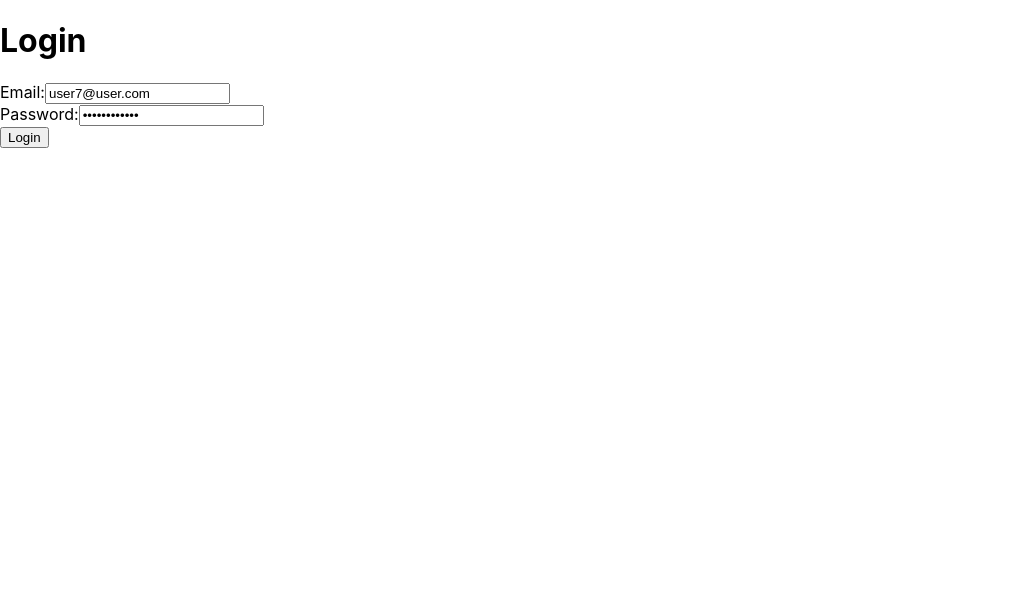
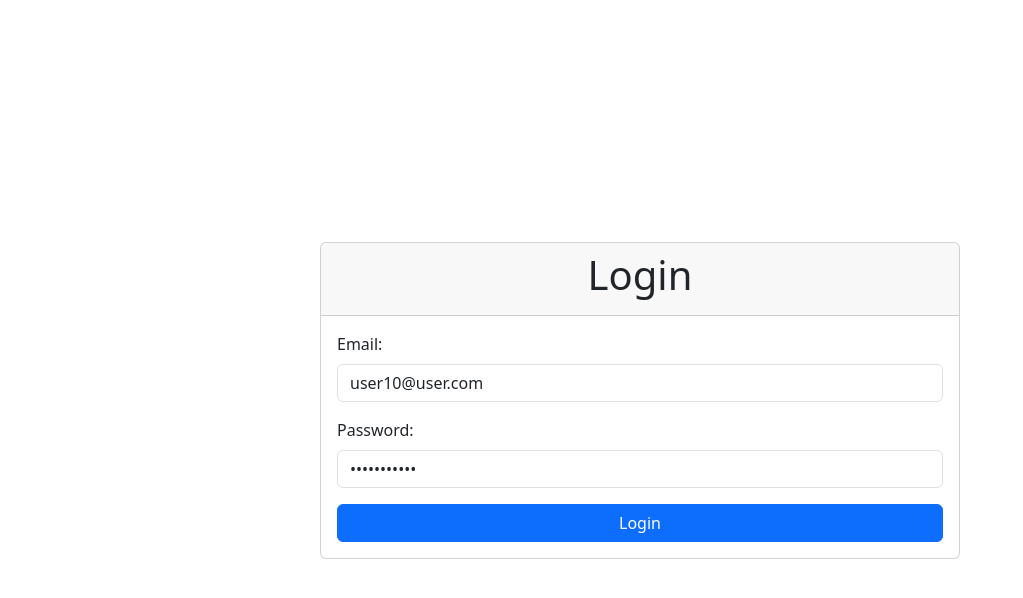
Before and after one commit to gopalkrishnapanda/frontend_react, a React (Create React App) app: page / in a window 1280 px wide. Shown: the top 598 px of the page, without its empty margins (0-1023 px from the left). Built offline with nearby package versions, Linux system fonts and the light colour scheme.

Commit message:
Added Bootstrap and added some minor changes

```diff
--- a/package.json
+++ b/package.json
@@ -3,6 +3,7 @@
   "version": "0.1.0",
   "private": true,
   "dependencies": {
+    "bootstrap": "^5.3.3",
     "cra-template": "1.2.0",
     "jwt-decode": "^4.0.0",
     "react": "^19.0.0",
--- a/src/App.js
+++ b/src/App.js
@@ -1,8 +1,9 @@
 import React, { useEffect, useState } from 'react';
-import { BrowserRouter as Router, Route, Routes, Navigate } from 'react-router-dom';
+import { BrowserRouter as Router, Route, Routes, Navigate, useLocation } from 'react-router-dom';
 import { jwtDecode } from 'jwt-decode';
 import Login from './components/Login';
 import ContactList from './components/ContactList';
+import Navbar from './components/Navbar'; // Import Navbar
 
 const App = () => {
   const [authToken, setAuthToken] = useState(localStorage.getItem('authToken'));
@@ -19,11 +20,13 @@ const App = () => {
           setIsLoggedIn(true);
         } else {
           localStorage.removeItem('authToken');
+          localStorage.removeItem('userId'); // Remove user ID as well
           setAuthToken(null);
           setIsLoggedIn(false);
         }
       } catch (error) {
         localStorage.removeItem('authToken');
+        localStorage.removeItem('userId'); // Remove user ID as well
         setAuthToken(null);
         setIsLoggedIn(false);
       }
@@ -33,6 +36,7 @@ const App = () => {
 
   const handleLogin = () => {
     const token = localStorage.getItem('authToken');
+    const userId = localStorage.getItem('userId'); // Retrieve user ID
     setAuthToken(token);
     setIsLoggedIn(true);
   };
@@ -43,12 +47,31 @@ const App = () => {
 
   return (
     <Router>
+      <NavbarWithConditionalRendering /> {/* Conditionally render Navbar */}
       <Routes>
         <Route path="/" element={<Login onLogin={handleLogin} />} />
         <Route path="/contacts" element={isLoggedIn ? <ContactList /> : <Navigate to="/" />} />
+        {/* Add an About page route if needed */}
+        <Route path="/about" element={<About />} />
       </Routes>
     </Router>
   );
 };
 
+// Component to conditionally render Navbar
+const NavbarWithConditionalRendering = () => {
+  const location = useLocation();
+  const showNavbar = location.pathname !== '/';
+
+  return showNavbar ? <Navbar /> : null;
+};
+
+// About Component (Add a simple About component for demonstration)
+const About = () => (
+  <div className="container mt-5">
+    <h1>About</h1>
+    <p>This is the About page for MyApp.</p>
+  </div>
+);
+
 export default App;
--- a/src/components/ContactList.jsx
+++ b/src/components/ContactList.jsx
@@ -1,28 +1,39 @@
-// src/components/ContactList.js
 import React, { useEffect, useState } from 'react';
 import fetchContacts from '../services/contactService';
+import 'bootstrap/dist/css/bootstrap.min.css';
 
 const ContactList = () => {
   const [contacts, setContacts] = useState([]);
 
   useEffect(() => {
-    fetchContacts()
+    const userId = localStorage.getItem('userId'); // Retrieve user ID from localStorage
+
+    if (userId) {
+      fetchContacts(userId)
         .then(data => {
           setContacts(data);
         })
         .catch(error => {
           console.error('Error fetching contacts:', error);
         });
+    }
   }, []);
 
   return (
-    <div>
-      <h1>Contacts</h1>
-      <ul>
+    <div className="container mt-5">
+      <h1 className="text-center mb-4">Contacts</h1>
+      <div className="row">
         {contacts.map(contact => (
-          <li key={contact.id}>{contact.name}: {contact.phno}</li>
+          <div key={contact.id} className="col-md-4 mb-3">
+            <div className="card bg-light">
+              <div className="card-body">
+                <h5 className="card-title">{contact.name}</h5>
+                <p className="card-text">{contact.phno}</p> {/* Reverted to contact.phno as per your code */}
+              </div>
+            </div>
+          </div>
         ))}
-      </ul>
+      </div>
     </div>
   );
 };
--- a/src/components/Login.jsx
+++ b/src/components/Login.jsx
@@ -1,10 +1,10 @@
-// src/components/Login.js
 import React, { useState } from 'react';
 import { useNavigate } from 'react-router-dom';
+import 'bootstrap/dist/css/bootstrap.min.css';
 
 const Login = ({ onLogin }) => {
-  const [email, setEmail] = useState('user7@user.com');
-  const [password, setPassword] = useState('password@123');
+  const [email, setEmail] = useState('user10@user.com');
+  const [password, setPassword] = useState('password123');
   const [error, setError] = useState('');
   const navigate = useNavigate();
 
@@ -22,9 +22,10 @@ const Login = ({ onLogin }) => {
 
       if (response.ok) {
         const data = await response.json();
-        console.log('Login successful:', data);
+        console.log('Login successful:', data.status);
         // Store the token
         localStorage.setItem('authToken', data.status.token);
+        localStorage.setItem('userId', data.status.data.id);
 
         onLogin();
         navigate('/contacts');
@@ -40,28 +41,40 @@ const Login = ({ onLogin }) => {
   };
 
   return (
-    <div>
-      <h1>Login</h1>
+    <div className="d-flex justify-content-center align-items-center vh-100">
+      <div className="col-md-6">
+        <div className="card">
+          <div className="card-header">
+            <h1 className="text-center">Login</h1>
+          </div>
+          <div className="card-body">
             <form onSubmit={handleSubmit}>
-        <div>
-          <label>Email:</label>
+              <div className="mb-3">
+                <label htmlFor="email" className="form-label">Email:</label>
                 <input
                   type="email"
+                  className="form-control"
+                  id="email"
                   value={email}
                   onChange={(e) => setEmail(e.target.value)}
                 />
               </div>
-        <div>
-          <label>Password:</label>
+              <div className="mb-3">
+                <label htmlFor="password" className="form-label">Password:</label>
                 <input
                   type="password"
+                  className="form-control"
+                  id="password"
                   value={password}
                   onChange={(e) => setPassword(e.target.value)}
                 />
               </div>
-        {error && <p style={{ color: 'red' }}>{error}</p>}
-        <button type="submit">Login</button>
+              {error && <p className="text-danger">{error}</p>}
+              <button type="submit" className="btn btn-primary w-100">Login</button>
             </form>
+          </div>
+        </div>
+      </div>
     </div>
   );
 };
--- /dev/null
+++ b/src/components/Navbar.jsx
@@ -0,0 +1,51 @@
+import React from 'react';
+import { Link, useNavigate } from 'react-router-dom';
+import 'bootstrap/dist/css/bootstrap.min.css';
+
+const Navbar = () => {
+  const navigate = useNavigate();
+
+  const handleSignOut = () => {
+    fetch('http://127.0.0.1:3001/users/sign_out', {
+      method: 'DELETE',
+      headers: {
+        'Content-Type': 'application/json',
+        'Authorization': `Bearer ${localStorage.getItem('authToken')}`,
+      },
+    }).then((response) => {
+      if (response.ok) {
+        localStorage.removeItem('authToken');
+        localStorage.removeItem('userId');
+        navigate('/');
+      }
+    }).catch((error) => {
+      console.error('Error signing out:', error);
+    });
+  };
+
+  return (
+    <nav className="navbar navbar-expand-lg navbar-light bg-light">
+      <div className="container-fluid">
+        <Link className="navbar-brand" to="/">MyApp</Link>
+        <button className="navbar-toggler" type="button" data-bs-toggle="collapse" data-bs-target="#navbarNav" aria-controls="navbarNav" aria-expanded="false" aria-label="Toggle navigation">
+          <span className="navbar-toggler-icon"></span>
+        </button>
+        <div className="collapse navbar-collapse" id="navbarNav">
+          <ul className="navbar-nav ms-auto">
+            <li className="nav-item">
+              <Link className="nav-link" to="/contacts">Contacts</Link>
+            </li>
+            <li className="nav-item">
+              <Link className="nav-link" to="/about">About</Link>
+            </li>
+            <li className="nav-item">
+              <button className="nav-link btn btn-link" onClick={handleSignOut}>Sign Out</button>
+            </li>
+          </ul>
+        </div>
+      </div>
+    </nav>
+  );
+};
+
+export default Navbar;
--- a/src/index.js
+++ b/src/index.js
@@ -3,6 +3,7 @@ import ReactDOM from 'react-dom/client';
 import './index.css';
 import App from './App';
 import reportWebVitals from './reportWebVitals';
+import 'bootstrap/dist/css/bootstrap.min.css';
 
 const root = ReactDOM.createRoot(document.getElementById('root'));
 root.render(
--- a/src/services/contactService.jsx
+++ b/src/services/contactService.jsx
@@ -1,7 +1,7 @@
 // src/services/contactService.js
-const API_URL = 'http://localhost:3001/contacts';
+const fetchContacts = async (userId) => { // Accept userId as a parameter
+  const API_URL = `http://127.0.0.1:3001/users/${userId}/contacts`; // Use userId in the URL
 
-const fetchContacts = async () => {
   try {
     // Retrieve the token from localStorage
     const token = localStorage.getItem('authToken');
```
Also changed, not shown: 1 other file (tests, documents, lock files or other folders). Lines whose indentation alone changed are shown as unchanged.
